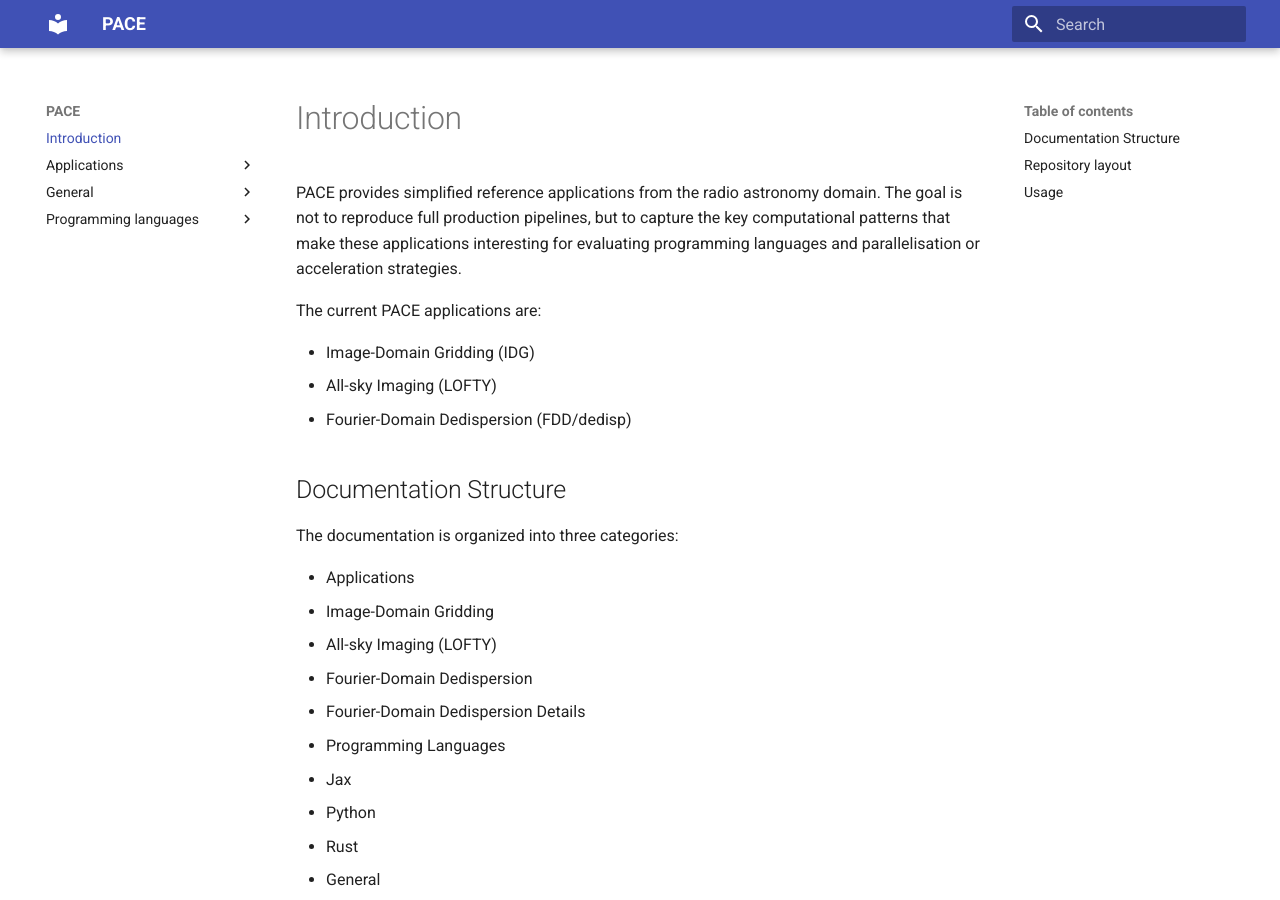
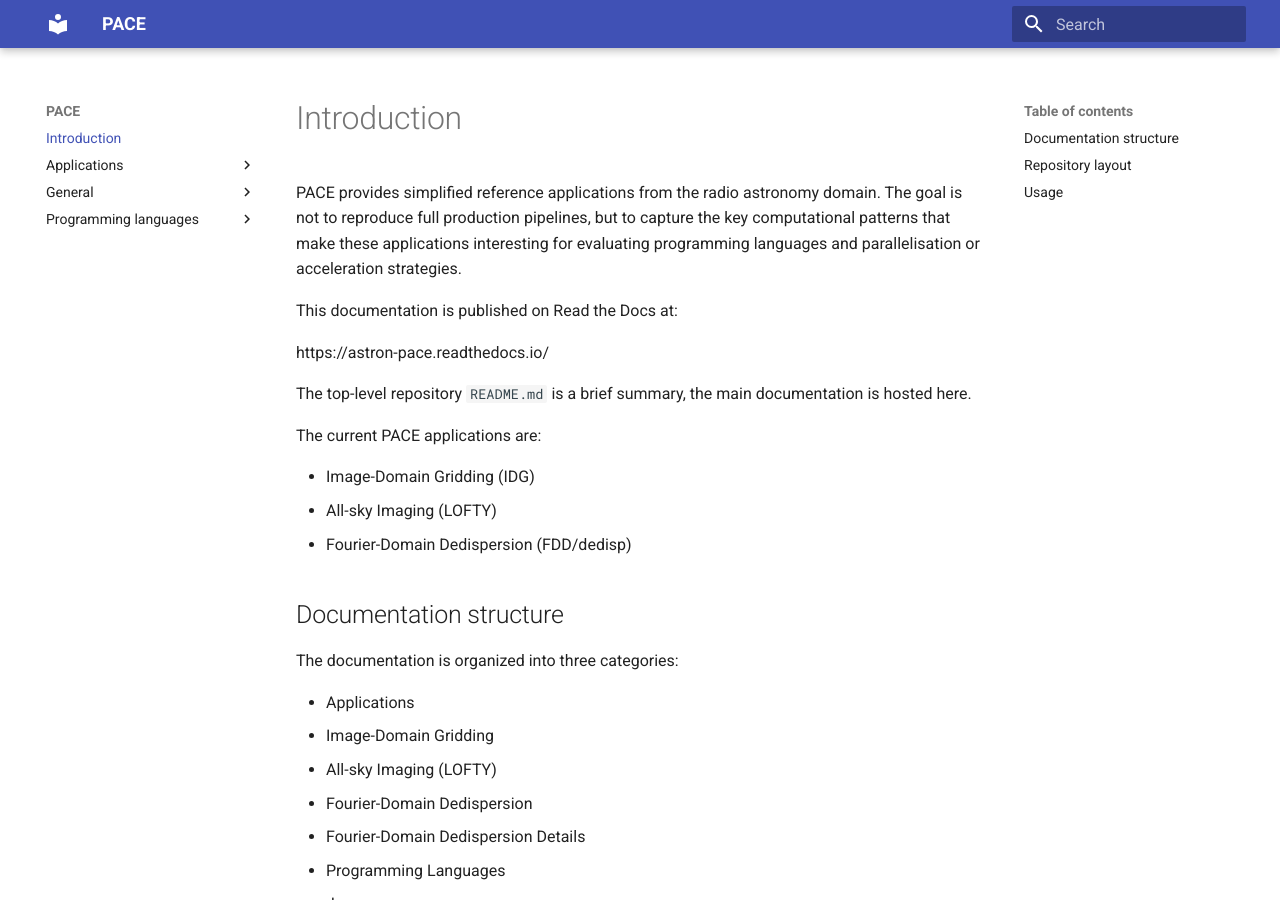
Before and after one commit to astron-rd/PACE, an MkDocs documentation site: the page built from docs/index.md, in a window 1280 px wide and 900 px high. Built offline with MkDocs 1.6.1 and Material for MkDocs 9.7.7, drawn with Linux system fonts in a browser that asks for light colours; nearby versions of some CDN libraries.

Commit message:
Update main README and RtD index

```diff
--- a/docs/index.md
+++ b/docs/index.md
@@ -5,13 +5,20 @@ The goal is not to reproduce full production pipelines, but to capture the key
 computational patterns that make these applications interesting for evaluating
 programming languages and parallelisation or acceleration strategies.
 
+This documentation is published on Read the Docs at:
+
+https://astron-pace.readthedocs.io/
+
+The top-level repository `README.md` is a brief summary, the main documentation is
+hosted here.
+
 The current PACE applications are:
 
 - Image-Domain Gridding (IDG)
 - All-sky Imaging (LOFTY)
 - Fourier-Domain Dedispersion (FDD/dedisp)
 
-## Documentation Structure
+## Documentation structure
 
 The documentation is organized into three categories:
 
```
Also changed, not shown: README.md (+16 -4 lines).
